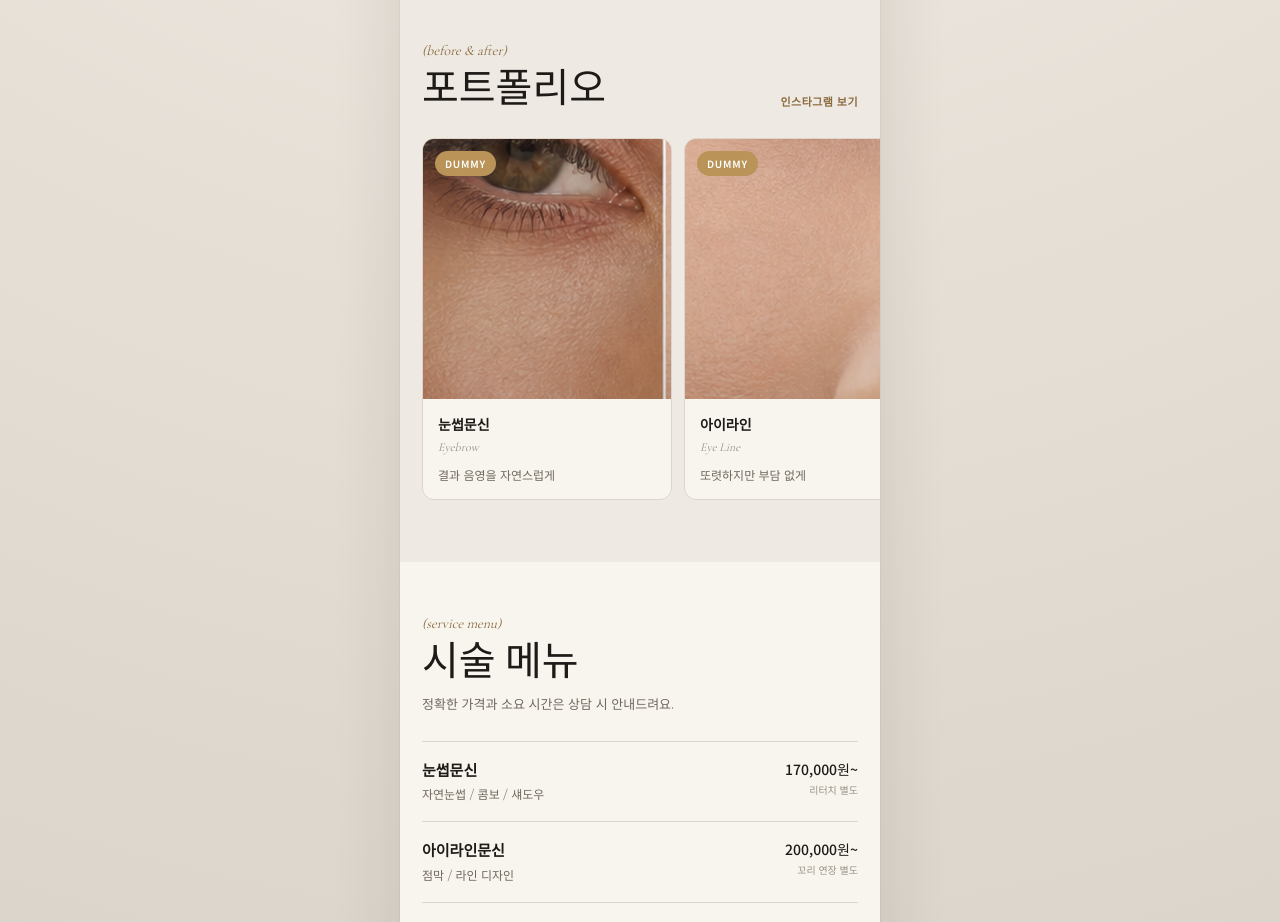
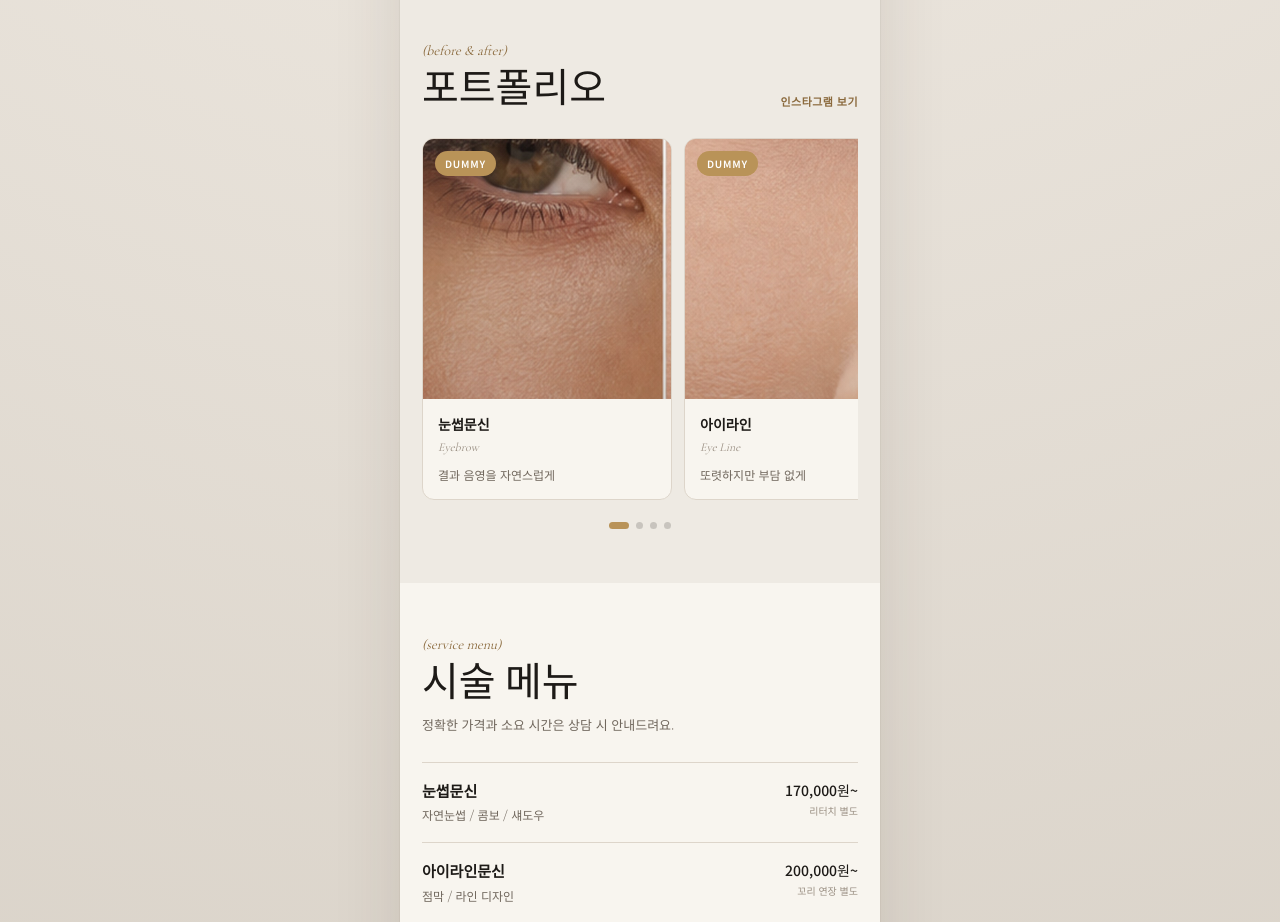
Before and after one commit to MyungSungKim12/odeve-beauty, a Next.js app: page / in a window 1280 px wide. Shown: the part 1000-1922 px from the top of the page. Built offline with nearby package versions, Linux system fonts and the light colour scheme.

Commit message:
embla-carousel-react 라이브러리 적용

```diff
--- a/app/components/Portfolio.tsx
+++ b/app/components/Portfolio.tsx
@@ -1,10 +1,42 @@
+"use client";
+
 import Image from "next/image";
+import { useCallback, useEffect, useState } from "react";
+import useEmblaCarousel from "embla-carousel-react";
 import { siteContent } from "../content";
-import AutoRail from "./motion/AutoRail";
 import Reveal from "./motion/Reveal";
 
 export default function Portfolio() {
   const { portfolio } = siteContent;
+  const [selectedIndex, setSelectedIndex] = useState(0);
+  const [emblaRef, emblaApi] = useEmblaCarousel({
+    align: "start",
+    dragFree: true,
+    loop: true,
+  });
+
+  const onSelect = useCallback(() => {
+    if (!emblaApi) return;
+    setSelectedIndex(emblaApi.selectedScrollSnap());
+  }, [emblaApi]);
+
+  useEffect(() => {
+    if (!emblaApi) return;
+    emblaApi.on("select", onSelect);
+    emblaApi.on("reInit", onSelect);
+
+    return () => {
+      emblaApi.off("select", onSelect);
+      emblaApi.off("reInit", onSelect);
+    };
+  }, [emblaApi, onSelect]);
+
+  const scrollTo = useCallback(
+    (index: number) => {
+      emblaApi?.scrollTo(index);
+    },
+    [emblaApi],
+  );
 
   return (
     <section id="portfolio" className="section portfolio-section">
@@ -17,19 +49,15 @@ export default function Portfolio() {
           {portfolio.more.label}
         </a>
       </Reveal>
-      <Reveal delay={0.08} y={20}>
-        <AutoRail className="portfolio-rail">
-          {[false, true].map((duplicate) =>
-            portfolio.items.map((item) => (
-              <article
-                className="portfolio-card"
-                key={`${item.label}${duplicate ? "-dup" : ""}`}
-                aria-hidden={duplicate || undefined}
-              >
+      <Reveal className="portfolio-carousel" delay={0.08} y={20}>
+        <div className="portfolio-viewport" ref={emblaRef}>
+          <div className="portfolio-track">
+            {portfolio.items.map((item) => (
+              <article className="portfolio-card" key={item.label}>
                 <div className="portfolio-photo">
                   <Image
                     src={item.image.src}
-                    alt={duplicate ? "" : item.image.alt}
+                    alt={item.image.alt}
                     fill
                     sizes="(max-width: 480px) 72vw, 250px"
                   />
@@ -41,9 +69,21 @@ export default function Portfolio() {
                   <em>{item.note}</em>
                 </div>
               </article>
-            )),
-          )}
-        </AutoRail>
+            ))}
+          </div>
+        </div>
+        <div className="portfolio-dots" aria-label="포트폴리오 슬라이드 선택">
+          {portfolio.items.map((item, index) => (
+            <button
+              key={item.label}
+              type="button"
+              className={selectedIndex === index ? "is-active" : undefined}
+              aria-label={`${item.label} 보기`}
+              aria-current={selectedIndex === index}
+              onClick={() => scrollTo(index)}
+            />
+          ))}
+        </div>
       </Reveal>
     </section>
   );
--- a/app/globals.css
+++ b/app/globals.css
@@ -377,21 +377,24 @@ a {
   text-decoration: none;
 }
 
-.portfolio-rail {
+.portfolio-carousel {
+  padding-right: 22px;
+}
+
+.portfolio-viewport {
+  overflow: hidden;
+  padding: 2px 0 8px;
+}
+
+.portfolio-track {
   display: flex;
   gap: 12px;
-  overflow-x: auto;
-  padding: 2px 22px 8px 0;
-  scrollbar-width: none;
-  -webkit-overflow-scrolling: touch;
-}
-
-.portfolio-rail::-webkit-scrollbar {
-  display: none;
+  touch-action: pan-y pinch-zoom;
 }
 
 .portfolio-card {
-  min-width: min(72vw, 250px);
+  flex: 0 0 min(72vw, 250px);
+  min-width: 0;
   overflow: hidden;
   border: 1px solid var(--line);
   border-radius: var(--radius-md);
@@ -484,6 +487,32 @@ a {
   font-size: 12px;
   font-style: normal;
   line-height: 1.5;
+}
+
+.portfolio-dots {
+  display: flex;
+  justify-content: center;
+  gap: 7px;
+  margin-top: 14px;
+}
+
+.portfolio-dots button {
+  width: 7px;
+  height: 7px;
+  border: 0;
+  border-radius: 999px;
+  background: rgba(29, 26, 23, 0.18);
+  cursor: pointer;
+  padding: 0;
+  transition:
+    background-color 160ms ease,
+    transform 160ms ease,
+    width 160ms ease;
+}
+
+.portfolio-dots button.is-active {
+  width: 20px;
+  background: var(--accent);
 }
 
 .services-section {
--- a/package.json
+++ b/package.json
@@ -10,6 +10,7 @@
   },
   "dependencies": {
     "@google/genai": "^2.10.0",
+    "embla-carousel-react": "^8.6.0",
     "motion": "^12.42.0",
     "next": "16.2.9",
     "react": "19.2.4",
```
Also changed, not shown: 1 other file (tests, documents, lock files or other folders).
